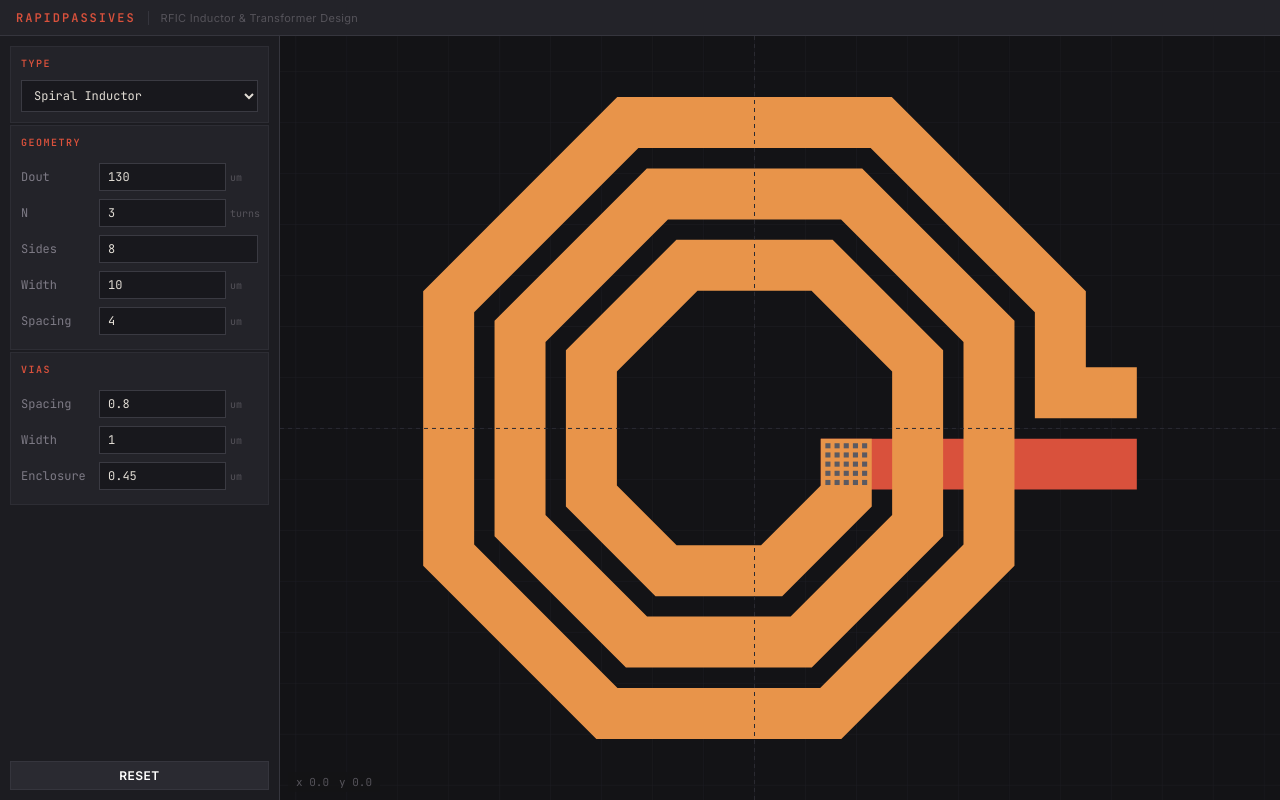
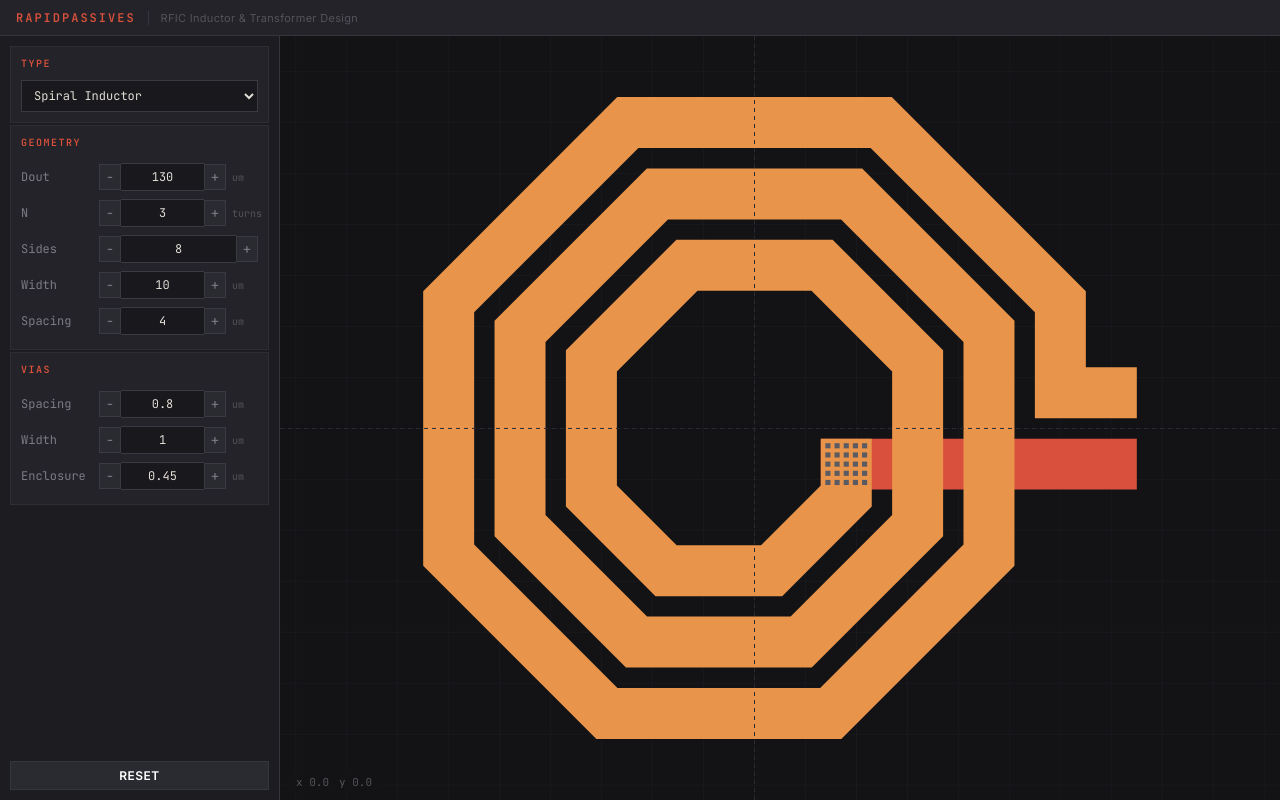
Before and after one commit to milanofthe/rapidpassives, a SvelteKit app in the folder web/: page / in a window 1280 px wide. Built offline with nearby package versions, Linux system fonts and the light colour scheme.

Commit message:
replace native number spinners with custom +/- buttons matching theme

```diff
--- a/web/src/app.css
+++ b/web/src/app.css
@@ -56,6 +56,18 @@ input[type="number"]:hover, select:hover {
 	border-color: #4a4a52;
 }
 
+/* Number input spinner arrows */
+input[type="number"]::-webkit-inner-spin-button,
+input[type="number"]::-webkit-outer-spin-button {
+	-webkit-appearance: none;
+	appearance: none;
+	margin: 0;
+}
+
+input[type="number"] {
+	-moz-appearance: textfield;
+}
+
 button {
 	background: var(--accent);
 	color: #fff;
--- a/web/src/lib/components/ParamPanel.svelte
+++ b/web/src/lib/components/ParamPanel.svelte
@@ -19,7 +19,28 @@
 	function resetDefaults() {
 		params = { ...spiralDefaults };
 	}
+
+	function nudge(field: keyof SpiralInductorParams, step: number, min?: number, max?: number) {
+		let v = (params[field] as number) + step;
+		if (min !== undefined) v = Math.max(min, v);
+		if (max !== undefined) v = Math.min(max, v);
+		// Round to avoid floating point drift
+		v = Math.round(v * 1000) / 1000;
+		(params as any)[field] = v;
+	}
 </script>
+
+{#snippet numfield(label: string, field: keyof SpiralInductorParams, step: number, unit?: string, min?: number, max?: number)}
+	<div class="field">
+		<span class="field-label">{label}</span>
+		<div class="field-input">
+			<button class="spin-btn" onclick={() => nudge(field, -step, min, max)}>-</button>
+			<input type="number" bind:value={params[field]} {step} {min} {max} />
+			<button class="spin-btn" onclick={() => nudge(field, step, min, max)}>+</button>
+			{#if unit}<span class="field-unit">{unit}</span>{/if}
+		</div>
+	</div>
+{/snippet}
 
 <div class="panel">
 	<div class="section">
@@ -34,65 +55,18 @@
 	{#if geometryType === 'spiral'}
 		<div class="section">
 			<div class="section-header">Geometry</div>
-			<div class="field">
-				<span class="field-label">Dout</span>
-				<div class="field-input">
-					<input type="number" bind:value={params.Dout} step="1" min="1" />
-					<span class="field-unit">um</span>
-				</div>
-			</div>
-			<div class="field">
-				<span class="field-label">N</span>
-				<div class="field-input">
-					<input type="number" bind:value={params.N} step="1" min="1" max="20" />
-					<span class="field-unit">turns</span>
-				</div>
-			</div>
-			<div class="field">
-				<span class="field-label">Sides</span>
-				<div class="field-input">
-					<input type="number" bind:value={params.sides} step="2" min="4" max="64" />
-				</div>
-			</div>
-			<div class="field">
-				<span class="field-label">Width</span>
-				<div class="field-input">
-					<input type="number" bind:value={params.width} step="0.5" min="0.1" />
-					<span class="field-unit">um</span>
-				</div>
-			</div>
-			<div class="field">
-				<span class="field-label">Spacing</span>
-				<div class="field-input">
-					<input type="number" bind:value={params.spacing} step="0.5" min="0.1" />
-					<span class="field-unit">um</span>
-				</div>
-			</div>
+			{@render numfield('Dout', 'Dout', 1, 'um', 1)}
+			{@render numfield('N', 'N', 1, 'turns', 1, 20)}
+			{@render numfield('Sides', 'sides', 2, undefined, 4, 64)}
+			{@render numfield('Width', 'width', 0.5, 'um', 0.1)}
+			{@render numfield('Spacing', 'spacing', 0.5, 'um', 0.1)}
 		</div>
 
 		<div class="section">
 			<div class="section-header">Vias</div>
-			<div class="field">
-				<span class="field-label">Spacing</span>
-				<div class="field-input">
-					<input type="number" bind:value={params.via_spacing} step="0.1" min="0.1" />
-					<span class="field-unit">um</span>
-				</div>
-			</div>
-			<div class="field">
-				<span class="field-label">Width</span>
-				<div class="field-input">
-					<input type="number" bind:value={params.via_width} step="0.1" min="0.1" />
-					<span class="field-unit">um</span>
-				</div>
-			</div>
-			<div class="field">
-				<span class="field-label">Enclosure</span>
-				<div class="field-input">
-					<input type="number" bind:value={params.via_in_metal} step="0.05" min="0" />
-					<span class="field-unit">um</span>
-				</div>
-			</div>
+			{@render numfield('Spacing', 'via_spacing', 0.1, 'um', 0.1)}
+			{@render numfield('Width', 'via_width', 0.1, 'um', 0.1)}
+			{@render numfield('Enclosure', 'via_in_metal', 0.05, 'um', 0)}
 		</div>
 	{:else}
 		<div class="section">
@@ -156,13 +130,43 @@
 		flex: 1;
 		display: flex;
 		align-items: center;
-		gap: 4px;
+		gap: 0;
+	}
+	.field-input input {
+		border-left: none;
+		border-right: none;
+		text-align: center;
+		min-width: 0;
 	}
 	.field-unit {
 		font-size: 10px;
 		color: var(--text-dim);
-		min-width: 28px;
+		min-width: 32px;
+		padding-left: 6px;
 		font-family: 'JetBrains Mono', monospace;
+	}
+	.spin-btn {
+		background: var(--bg-panel);
+		color: var(--text-muted);
+		border: 1px solid var(--input-border);
+		padding: 0;
+		width: 22px;
+		height: 26px;
+		font-size: 14px;
+		font-weight: 400;
+		font-family: 'JetBrains Mono', monospace;
+		text-transform: none;
+		letter-spacing: 0;
+		display: flex;
+		align-items: center;
+		justify-content: center;
+		cursor: pointer;
+		transition: background 0.1s, color 0.1s;
+		flex-shrink: 0;
+	}
+	.spin-btn:hover {
+		background: var(--accent);
+		color: #fff;
 	}
 	select {
 		background: var(--input-bg);
```
